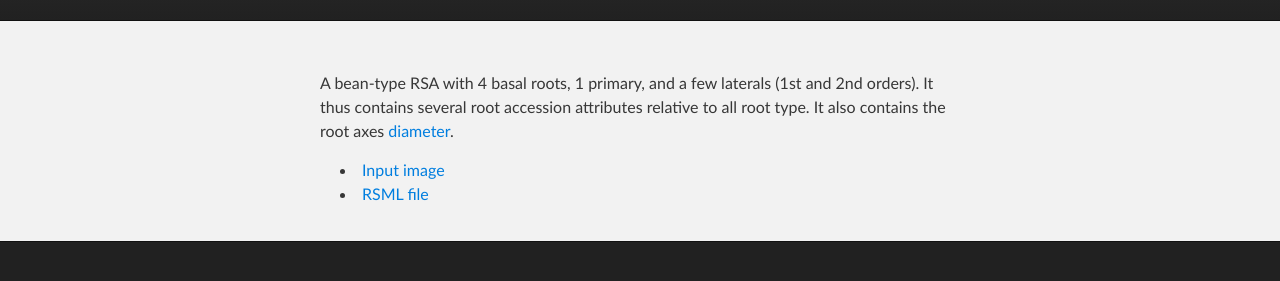
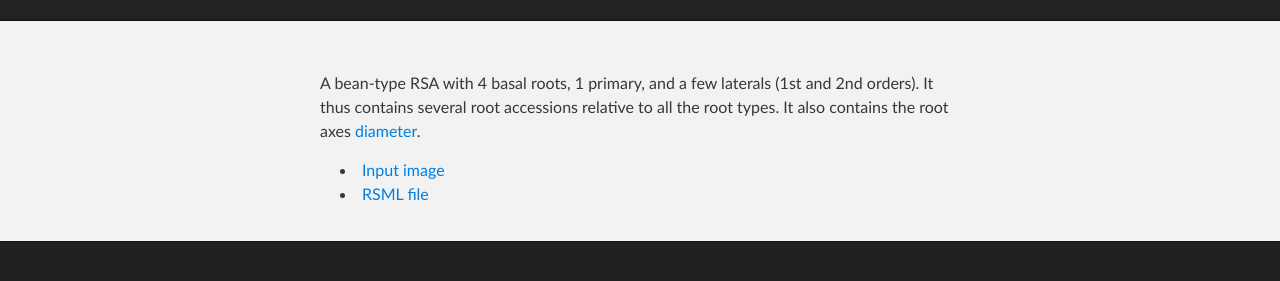
Before and after one commit to RootSystemML/RootSystemML.github.io, a Jekyll site: the page built from examples/bean-basal.md, in a window 1280 px wide. Shown: the part 156-437 px from the top of the page. Built offline with Jekyll 4.4.1, drawn with Linux system fonts in a browser that asks for light colours.

Commit message:
bean-basal example

```diff
--- a/examples/bean-basal.md
+++ b/examples/bean-basal.md
@@ -5,7 +5,7 @@ tags: example
 id: 2
 ---
 
-A bean-type RSA with 4 basal roots, 1 primary, and a few laterals (1st and 2nd orders). It thus contains several root accession attributes relative to all root type. It also contains the root axes [diameter][].
+A bean-type RSA with 4 basal roots, 1 primary, and a few laterals (1st and 2nd orders). It thus contains several root accessions relative to all the root types. It also contains the root axes [diameter][].
 
   - [Input image](/images/examples/bean-basal.png)
   - [RSML file](/images/examples/bean-basal.rsml)
```
